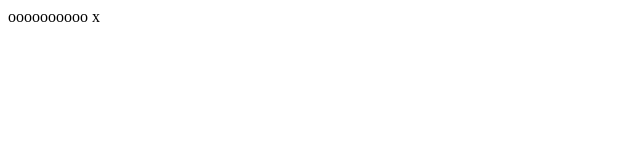
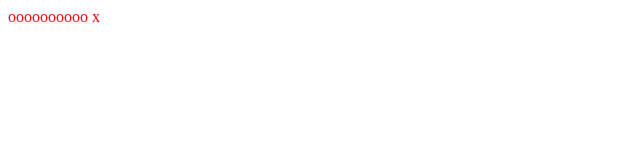
Before and after one commit to w2chidao/whats-this, a plain HTML site: page index.html in a window 1280 px wide. Shown: the whole page, without its empty margins (0-640 px from the left). Drawn offline with Linux system fonts and the light colour scheme.

Commit message:
Update index.html

```diff
--- a/index.html
+++ b/index.html
@@ -6,10 +6,16 @@
     <meta name="viewport" content="width=device-width, initial-scale=1.0">
     <title>Document</title>
     <link rel="stylesheet" href="/index.css">
+    <style>
+        body {
+            color:red
+        }
+    </style>
 </head>
 <body>
     oooooooooo
     x
+
     <script src="/index.js"></script>
 </body>
 </html>
```
